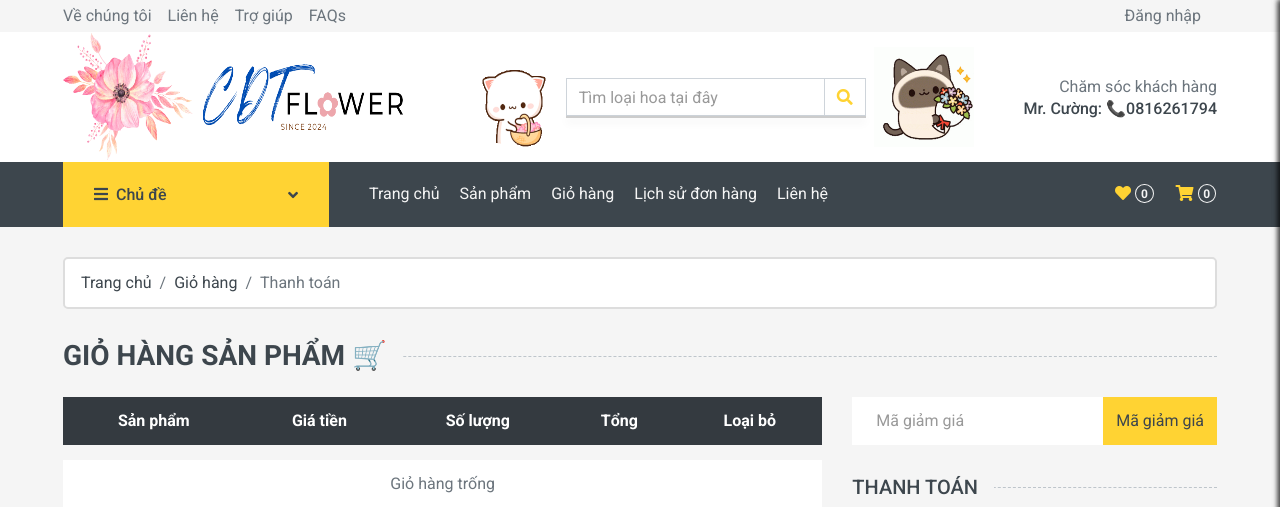
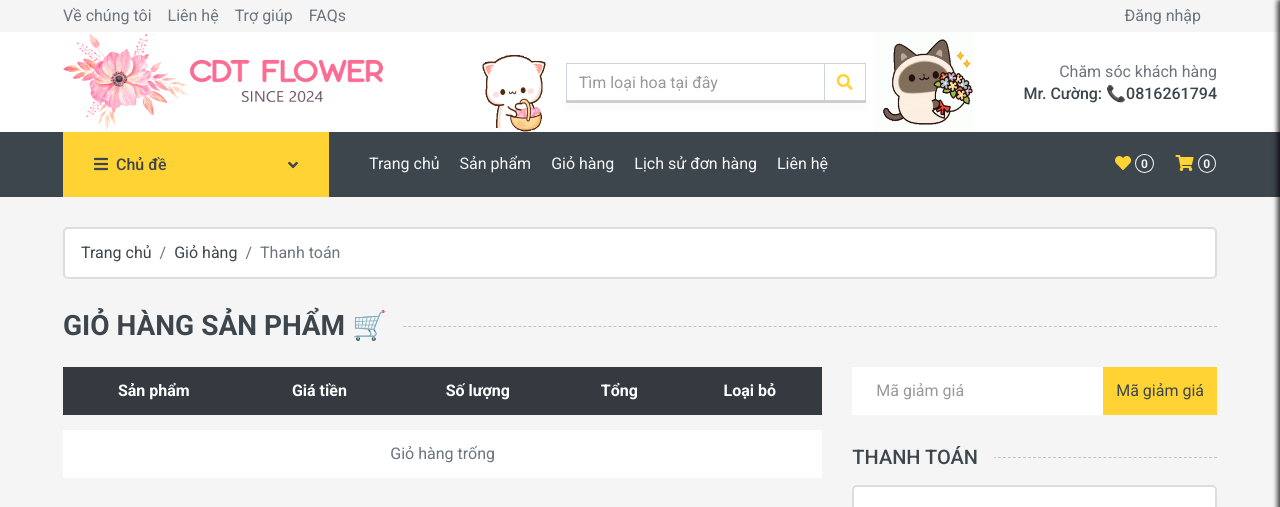
Before and after one commit to quangkuong1109/web_ban_hoa, a PHP site: page /cart.php in a window 1280 px wide. Shown: the top 507 px of the page. Run offline with PHP 8.4, Linux system fonts and the light colour scheme; data comes from the database, SQL or seed files in the repository; data that the repository does not hold is empty; some libraries are stand-ins or nearby versions.

Commit message:
final 1 =))

```diff
--- a/header.php
+++ b/header.php
@@ -202,11 +202,11 @@ session_start();
         <div class="row align-items-center bg-light px-xl-5 d-none d-lg-flex">
             <div class="col-lg-4">
                 <a href="index.php" class="text-decoration-none me-0">
-                    <img width="130px" height="130px" src="img/logohoa.png">
+                    <img width="320px" height="100px" src="img/logo_thang_2.png">
                 </a>
-                <a href="index.php" class="text-decoration-none">
+                <!-- <a href="index.php" class="text-decoration-none">
                     <img width="210px" height="90px" src="img/chu.png">
-                </a>
+                </a> -->
             </div>
 
 
@@ -392,7 +392,7 @@ session_start();
                 <div class="col-lg-9">
                     <nav class="navbar navbar-expand-lg bg-dark navbar-dark py-3 py-lg-0 px-0">
                         <a href="" class="text-decoration-none d-block d-lg-none">
-                            <img width="300px" height="60px" src="img/icon_logo.png">
+                            <img width="300px" height="100px" src="img/logo_thang.png">
                         </a>
                         <button type="button" class="navbar-toggler" data-toggle="collapse" data-target="#navbarCollapse">
                             <span class="navbar-toggler-icon"></span>
```
Also changed, not shown: img/logo_thang.png (added), img/logo_thang_2.png (added), 2 other files.
